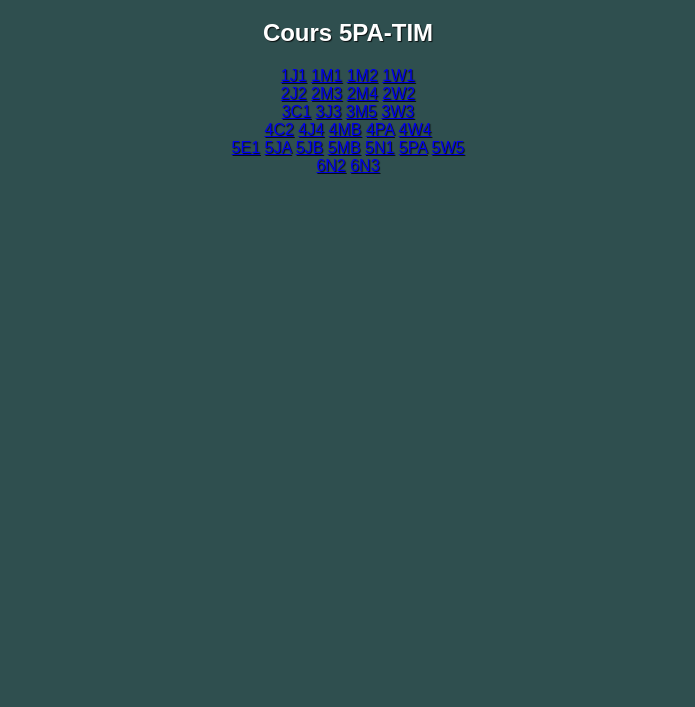
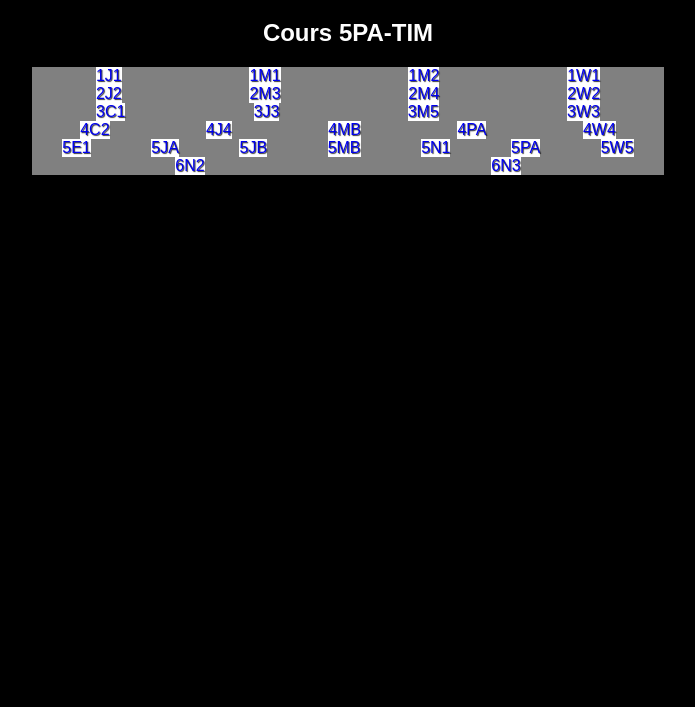
Before and after one commit to cdhyppolite/5PA-TexteDELs, a plain HTML site: page data/index.html in a window 1280 px wide. Shown: the part 93-800 px from the top of the page, without its empty margins (292-987 px from the left). Drawn offline with Linux system fonts and the light colour scheme; a web font is replaced by a local one.

Commit message:
Amélioration CSS

```diff
--- a/data/sass/style.scss
+++ b/data/sass/style.scss
@@ -15,7 +15,7 @@ html {
 }
 
 body {
-    background-color: darkslategrey;
+    background-color: black;
 }
 
 h1 {
@@ -34,3 +34,18 @@ p {
 fieldset {
     background-color: lightgray;
 }
+
+.listeCours {
+    margin: 0 auto;
+    max-width: 50%;
+    background-color: gray;
+}
+
+.session {
+    display: flex;
+    justify-content: space-around;
+    a {
+        background-color: white;
+        text-decoration: none;
+    }
+}
```
Also changed, not shown: data/style.css, 1 other file.
